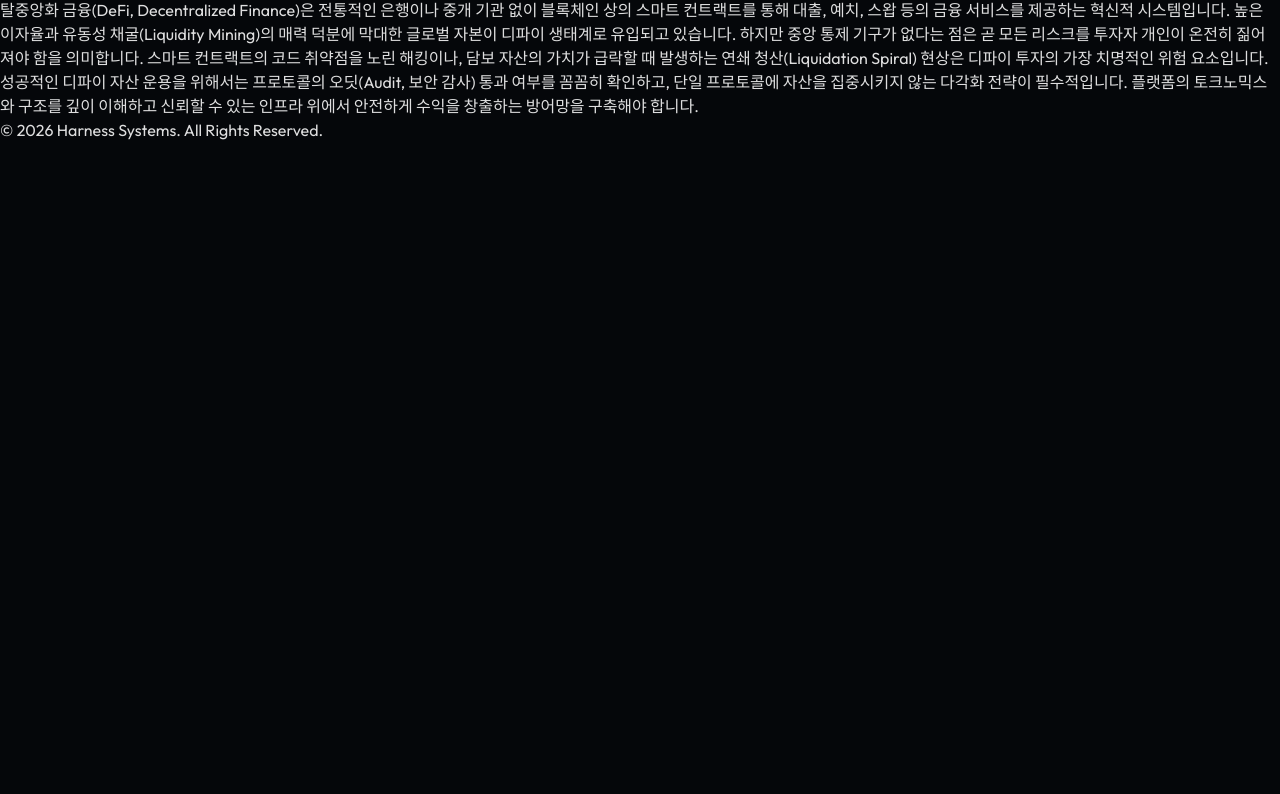
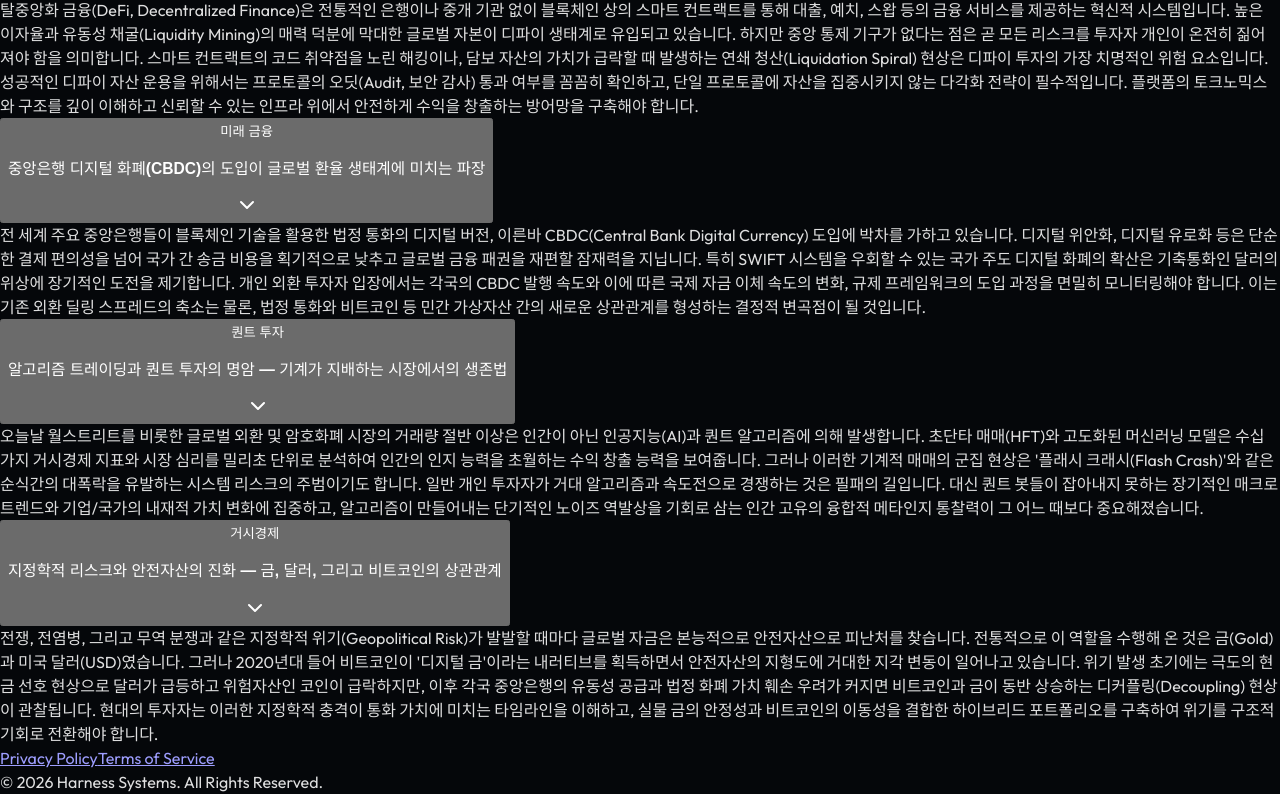
Before and after one commit to CHOBH1024/fx-radar, a React (Vite) app: page / in a window 1280 px wide. Shown: the part 3375-4169 px from the top of the page. Before the commit the page ends 3517 px from the top, so only its background shows below. Built offline with nearby package versions, Linux system fonts and the light colour scheme; no server answers.

Commit message:
Enhance SEO and add content columns for AdSense

```diff
--- a/index.html
+++ b/index.html
@@ -5,15 +5,45 @@
     <meta charset="UTF-8" />
     <link rel="icon" type="image/svg+xml" href="/favicon.svg" />
     <meta name="viewport" content="width=device-width, initial-scale=1.0" />
-    <title>FX 레이더 — 실시간 환율·코인 대시보드 (FX-Crypto Radar)</title>
-    <meta name="description" content="달러, 엔화, 유로 등 주요 외환 시세와 비트코인·이더리움 실시간 환율을 한눈에 확인하세요. FX 레이더로 글로벌 환율 흐름을 빠르게 파악하세요." />
+    <title>FX 레이더 — 실시간 환율·코인 대시보드 | 글로벌 시세 모니터링</title>
+    <meta name="description" content="달러, 엔화, 유로 등 주요 외환 시세와 비트코인, 이더리움 실시간 환율을 한눈에 확인하세요. 다중 통화 자산 믹서 및 리스크 레이더로 글로벌 환율 흐름과 자산 가치를 빠르게 파악하세요." />
+    <meta name="keywords" content="실시간 환율, 달러 환율, 비트코인 시세, 이더리움, 코인 시세, FX 레이더, 외환 투자, 환전 계산기, 자산 포트폴리오, 핀테크 대시보드" />
+    <link rel="canonical" href="https://fx-radar1024.vercel.app/" />
     <meta property="og:title" content="FX 레이더 — 실시간 환율·코인 대시보드" />
-    <meta property="og:description" content="달러·엔화·유로 실시간 환율과 비트코인 시세를 한눈에. FX 레이더로 글로벌 금융 흐름을 파악하세요." />
+    <meta property="og:description" content="달러·엔화·유로 실시간 환율과 비트코인 시세를 한눈에! 다중 자산 믹서 기능 제공." />
     <meta property="og:type" content="website" />
+    <meta property="og:url" content="https://fx-radar1024.vercel.app/" />
+    <meta property="og:image" content="https://fx-radar1024.vercel.app/og-image.png" />
+    <meta property="og:locale" content="ko_KR" />
+    <meta name="twitter:card" content="summary_large_image" />
+    <meta name="twitter:title" content="FX 레이더 — 환율 & 가상자산 대시보드" />
+    <meta name="twitter:description" content="실시간 FX 환율과 크립토 시세 모니터링 시스템" />
+    <meta name="robots" content="index, follow" />
     <!-- Google AdSense Account Verification -->
     <meta name="google-adsense-account" content="ca-pub-9992037844935954">
     <!-- Google AdSense -->
     <script async src="https://pagead2.googlesyndication.com/pagead/js/adsbygoogle.js?client=pub-9992037844935954" crossorigin="anonymous"></script>
+    <!-- JSON-LD Structured Data -->
+    <script type="application/ld+json">
+    {
+      "@context": "https://schema.org",
+      "@type": "WebApplication",
+      "name": "FX Radar",
+      "description": "실시간 외환(FX) 및 가상자산 시세 조회, 다중 통화 환산기 및 리스크 평가 도구.",
+      "url": "https://fx-radar1024.vercel.app/",
+      "applicationCategory": "FinanceApplication",
+      "inLanguage": "ko-KR",
+      "offers": {
+        "@type": "Offer",
+        "price": "0",
+        "priceCurrency": "KRW"
+      },
+      "author": {
+        "@type": "Organization",
+        "name": "Harness Systems"
+      }
+    }
+    </script>
   </head>
   <body>
     <div id="root"></div>
--- a/src/App.tsx
+++ b/src/App.tsx
@@ -531,7 +531,11 @@ export default function App() {
         <AdsensePassSection />
 
         {/* Footer */}
-        <footer className="text-center mt-12 text-slate-600 text-[10px] uppercase tracking-widest">
+        <footer className="text-center mt-12 pb-8 border-t border-white/5 pt-8 text-slate-500 text-[10px] uppercase tracking-widest">
+          <div className="flex justify-center gap-6 mb-4 text-[11px] font-bold text-slate-400">
+            <a href="/privacy.html" className="hover:text-white transition-colors">Privacy Policy</a>
+            <a href="#terms" className="hover:text-white transition-colors">Terms of Service</a>
+          </div>
           &copy; 2026 Harness Systems. All Rights Reserved.
         </footer>
 
--- a/src/components/AdsensePassSection.tsx
+++ b/src/components/AdsensePassSection.tsx
@@ -47,6 +47,21 @@ const columnsData: Column[] = [
     title: '디파이(DeFi) 생태계의 확장과 스마트 컨트랙트 리스크 관리 전략',
     category: '탈중앙화 금융',
     content: '탈중앙화 금융(DeFi, Decentralized Finance)은 전통적인 은행이나 중개 기관 없이 블록체인 상의 스마트 컨트랙트를 통해 대출, 예치, 스왑 등의 금융 서비스를 제공하는 혁신적 시스템입니다. 높은 이자율과 유동성 채굴(Liquidity Mining)의 매력 덕분에 막대한 글로벌 자본이 디파이 생태계로 유입되고 있습니다. 하지만 중앙 통제 기구가 없다는 점은 곧 모든 리스크를 투자자 개인이 온전히 짊어져야 함을 의미합니다. 스마트 컨트랙트의 코드 취약점을 노린 해킹이나, 담보 자산의 가치가 급락할 때 발생하는 연쇄 청산(Liquidation Spiral) 현상은 디파이 투자의 가장 치명적인 위험 요소입니다. 성공적인 디파이 자산 운용을 위해서는 프로토콜의 오딧(Audit, 보안 감사) 통과 여부를 꼼꼼히 확인하고, 단일 프로토콜에 자산을 집중시키지 않는 다각화 전략이 필수적입니다. 플랫폼의 토크노믹스와 구조를 깊이 이해하고 신뢰할 수 있는 인프라 위에서 안전하게 수익을 창출하는 방어망을 구축해야 합니다.'
+  },
+  {
+    title: '중앙은행 디지털 화폐(CBDC)의 도입이 글로벌 환율 생태계에 미치는 파장',
+    category: '미래 금융',
+    content: '전 세계 주요 중앙은행들이 블록체인 기술을 활용한 법정 통화의 디지털 버전, 이른바 CBDC(Central Bank Digital Currency) 도입에 박차를 가하고 있습니다. 디지털 위안화, 디지털 유로화 등은 단순한 결제 편의성을 넘어 국가 간 송금 비용을 획기적으로 낮추고 글로벌 금융 패권을 재편할 잠재력을 지닙니다. 특히 SWIFT 시스템을 우회할 수 있는 국가 주도 디지털 화폐의 확산은 기축통화인 달러의 위상에 장기적인 도전을 제기합니다. 개인 외환 투자자 입장에서는 각국의 CBDC 발행 속도와 이에 따른 국제 자금 이체 속도의 변화, 규제 프레임워크의 도입 과정을 면밀히 모니터링해야 합니다. 이는 기존 외환 딜링 스프레드의 축소는 물론, 법정 통화와 비트코인 등 민간 가상자산 간의 새로운 상관관계를 형성하는 결정적 변곡점이 될 것입니다.'
+  },
+  {
+    title: '알고리즘 트레이딩과 퀀트 투자의 명암 — 기계가 지배하는 시장에서의 생존법',
+    category: '퀀트 투자',
+    content: '오늘날 월스트리트를 비롯한 글로벌 외환 및 암호화폐 시장의 거래량 절반 이상은 인간이 아닌 인공지능(AI)과 퀀트 알고리즘에 의해 발생합니다. 초단타 매매(HFT)와 고도화된 머신러닝 모델은 수십 가지 거시경제 지표와 시장 심리를 밀리초 단위로 분석하여 인간의 인지 능력을 초월하는 수익 창출 능력을 보여줍니다. 그러나 이러한 기계적 매매의 군집 현상은 \'플래시 크래시(Flash Crash)\'와 같은 순식간의 대폭락을 유발하는 시스템 리스크의 주범이기도 합니다. 일반 개인 투자자가 거대 알고리즘과 속도전으로 경쟁하는 것은 필패의 길입니다. 대신 퀀트 봇들이 잡아내지 못하는 장기적인 매크로 트렌드와 기업/국가의 내재적 가치 변화에 집중하고, 알고리즘이 만들어내는 단기적인 노이즈 역발상을 기회로 삼는 인간 고유의 융합적 메타인지 통찰력이 그 어느 때보다 중요해졌습니다.'
+  },
+  {
+    title: '지정학적 리스크와 안전자산의 진화 — 금, 달러, 그리고 비트코인의 상관관계',
+    category: '거시경제',
+    content: '전쟁, 전염병, 그리고 무역 분쟁과 같은 지정학적 위기(Geopolitical Risk)가 발발할 때마다 글로벌 자금은 본능적으로 안전자산으로 피난처를 찾습니다. 전통적으로 이 역할을 수행해 온 것은 금(Gold)과 미국 달러(USD)였습니다. 그러나 2020년대 들어 비트코인이 \'디지털 금\'이라는 내러티브를 획득하면서 안전자산의 지형도에 거대한 지각 변동이 일어나고 있습니다. 위기 발생 초기에는 극도의 현금 선호 현상으로 달러가 급등하고 위험자산인 코인이 급락하지만, 이후 각국 중앙은행의 유동성 공급과 법정 화폐 가치 훼손 우려가 커지면 비트코인과 금이 동반 상승하는 디커플링(Decoupling) 현상이 관찰됩니다. 현대의 투자자는 이러한 지정학적 충격이 통화 가치에 미치는 타임라인을 이해하고, 실물 금의 안정성과 비트코인의 이동성을 결합한 하이브리드 포트폴리오를 구축하여 위기를 구조적 기회로 전환해야 합니다.'
   }
 ];
 
```
Also changed, not shown: 2 other files (tests, documents, lock files or other folders).
